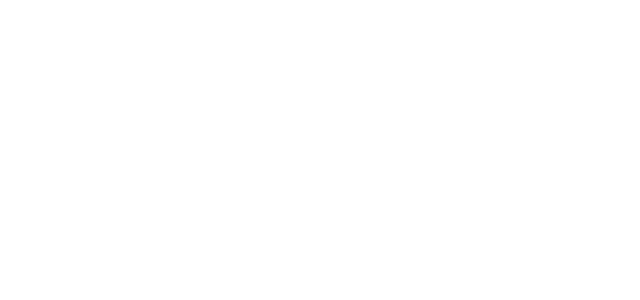
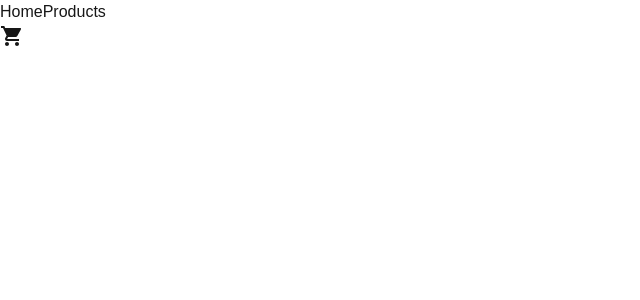
Before and after one commit to madsemilgodstil/vrm_webshop, a Next.js app: page / in a window 1280 px wide. Shown: the top 300 px of the page, without its empty margins (0-640 px from the left). Built offline with nearby package versions, Linux system fonts and the light colour scheme.

Commit message:
navigation start

```diff
--- a/package.json
+++ b/package.json
@@ -9,9 +9,10 @@
     "lint": "next lint"
   },
   "dependencies": {
+    "next": "15.0.3",
     "react": "19.0.0-rc-66855b96-20241106",
     "react-dom": "19.0.0-rc-66855b96-20241106",
-    "next": "15.0.3"
+    "react-icons": "^5.3.0"
   },
   "devDependencies": {
     "postcss": "^8",
--- a/src/app/layout.js
+++ b/src/app/layout.js
@@ -1,5 +1,7 @@
 import localFont from "next/font/local";
 import "./globals.css";
+
+import Navigation from "@/components/navigation/Navigation";
 
 const geistSans = localFont({
   src: "./fonts/GeistVF.woff",
@@ -20,9 +22,10 @@
 export default function RootLayout({ children }) {
   return (
     <html lang="en">
-      <body
-        className={`${geistSans.variable} ${geistMono.variable} antialiased`}
-      >
+      <body className={`${geistSans.variable} ${geistMono.variable} antialiased`}>
+        <header>
+          <Navigation />
+        </header>
         {children}
       </body>
     </html>
--- /dev/null
+++ b/src/components/navigation/Navigation.jsx
@@ -0,0 +1,19 @@
+import { MdShoppingCart } from "react-icons/md";
+import Link from "next/link";
+
+const Navigation = () => {
+  return (
+    <div className="flex justify-between py-4 max-w-7xl mx-auto">
+      <div className="flex space-x-6">
+        <Link href="/">Home</Link>
+        <Link href="/products">Products</Link>
+      </div>
+
+      <Link href="/payment">
+        <MdShoppingCart size={24} />
+      </Link>
+    </div>
+  );
+};
+
+export default Navigation;
```
Also changed, not shown: src/app/components/navigation/nav.jsx (deleted), src/components/knapper/button.jsx (added), 1 other file (tests, documents, lock files or other folders).
